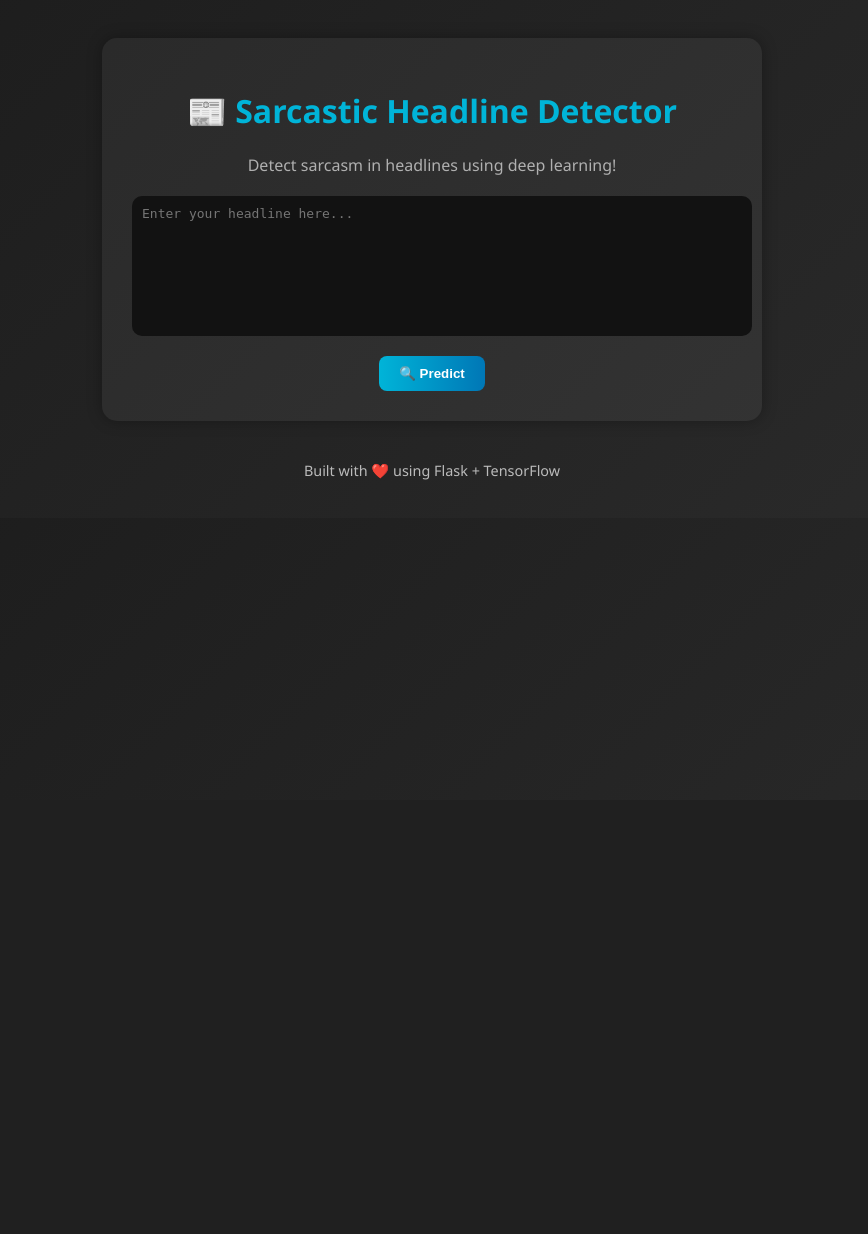
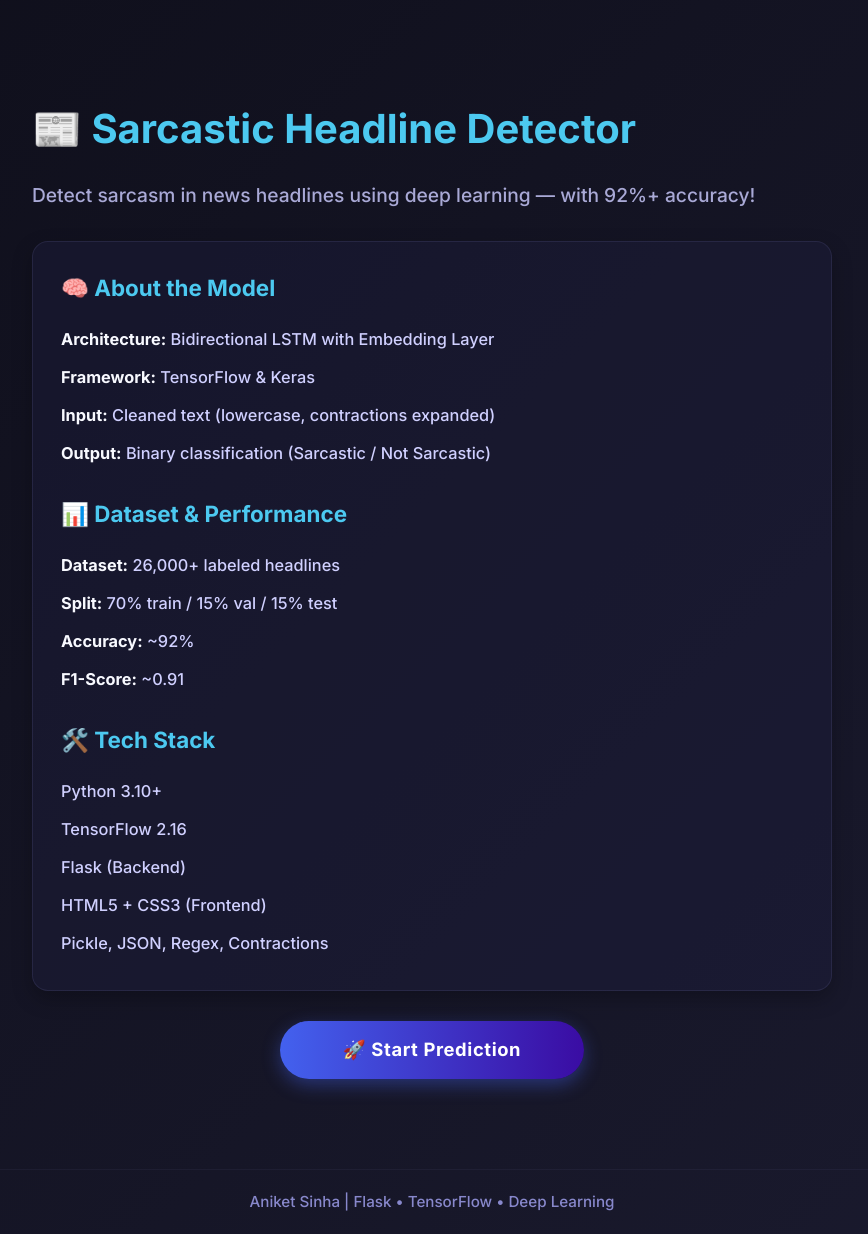
Before and after one commit to aniketsinha010/Sarcasm-Detection, a Flask app: page / in a window 1280 px wide. Shown: the whole page, without its empty margins (208-1076 px from the left). Before the commit the page ends 480 px from the top, so only its background shows below. Run offline with Flask 3, Linux system fonts and the light colour scheme; parts of the project's set-up code (start-up, migrations or seed data) failed here and were passed over.

Commit message:
changes and updates

```diff
--- a/app.py
+++ b/app.py
@@ -1,72 +1,81 @@
+# app.py
+import os
+import pickle
+import json
+import tensorflow as tf
+from tensorflow.keras.preprocessing.sequence import pad_sequences
 from flask import Flask, render_template, request, jsonify
-import pickle, json, tensorflow as tf
-from tensorflow.keras.preprocessing.sequence import pad_sequences
-from src.utility.preprocess import clean_text
-from src.exceptions.exception import CustomException
-import sys
+import logging
 
-# Initialize Flask app
+# 🚀 Initialize logging FIRST (like your training pipeline)
+from src.logging.logger import logger  # Triggers basicConfig
+
+# Use module logger
+app_logger = logging.getLogger(__name__)
+
 app = Flask(__name__)
 
-# Load model, tokenizer, and config once
+# Load model, tokenizer, config ONCE at startup
 def load_resources():
-    try:
-        model = tf.keras.models.load_model("artifacts/sarcasm_detector.h5")
-        with open("artifacts/tokenizer.pkl", "rb") as f:
-            tokenizer = pickle.load(f)
-        with open("artifacts/preprocessing.json", "r") as f:
-            config = json.load(f)
-        return model, tokenizer, config
-    except Exception as e:
-        raise CustomException(e, sys)
+    app_logger.info("Loading model, tokenizer, and config from artifacts")
+    base_path = "artifacts"
+    model = tf.keras.models.load_model(os.path.join(base_path, "sarcasm_detector.h5"))
+    with open(os.path.join(base_path, "tokenizer.pkl"), "rb") as f:
+        tokenizer = pickle.load(f)
+    with open(os.path.join(base_path, "preprocessing.json"), "r") as f:
+        config = json.load(f)
+    app_logger.info("All resources loaded successfully.")
+    return model, tokenizer, config
 
+# Global resources — loaded once
 model, tokenizer, config = load_resources()
 max_length = config["max_length"]
 
-# Home route (renders web UI)
-@app.route("/", methods=["GET", "POST"])
-def index():
+# Import after logging is ready
+from src.utility.preprocess import clean_text
+from src.exceptions.exception import CustomException
+from src.model.predict import predict_sarcasm
+
+
+# =============== ROUTES ===============
+
+@app.route("/")
+def home():
+    """Landing page with project description"""
+    return render_template("home.html")
+
+
+@app.route("/predict", methods=["GET", "POST"])
+def predict_page():
+    """Prediction page with form"""
     if request.method == "POST":
-        headline = request.form["headline"]
-
-        if not headline.strip():
-            return render_template("index.html", error="Please enter a headline first.")
+        headline = request.form.get("headline", "").strip()
+        if not headline:
+            return render_template("predict.html", error="Please enter a headline.")
+        if len(headline) > 500:
+            return render_template("predict.html", error="Headline too long (max 500 characters).")
 
         try:
-            cleaned = [clean_text(headline)]
-            seq = tokenizer.texts_to_sequences(cleaned)
-            padded = pad_sequences(seq, maxlen=max_length, padding='post')
-            pred = model.predict(padded)
-            label = "Sarcastic" if pred[0][0] > 0.5 else "Not Sarcastic"
-            emoji = "😏" if label == "Sarcastic" else "🙂"
-            confidence = float(pred[0][0]) if label == "Sarcastic" else 1 - float(pred[0][0])
-
+            result = predict_sarcasm(headline, model, tokenizer, config)
+            emoji = "😏" if result["label"] == "Sarcastic" else "🙂"
             return render_template(
-                "index.html",
+                "predict.html",
                 headline=headline,
-                result=label,
+                result=result["label"],
                 emoji=emoji,
-                confidence=f"{confidence * 100:.2f}%"
+                confidence=f"{result['confidence'] * 100:.2f}%"
             )
         except Exception as e:
-            raise CustomException(e, sys)
-    return render_template("index.html")
+            app_logger.error(f"Prediction failed: {str(e)}", exc_info=True)
+            return render_template("predict.html", error="Oops! Something went wrong.")
 
-# Optional: API route for programmatic access
-@app.route("/api/predict", methods=["POST"])
-def api_predict():
-    data = request.get_json()
-    headline = data.get("headline", "")
-    cleaned = [clean_text(headline)]
-    seq = tokenizer.texts_to_sequences(cleaned)
-    padded = pad_sequences(seq, maxlen=max_length, padding='post')
-    pred = model.predict(padded)
-    label = "Sarcastic" if pred[0][0] > 0.5 else "Not Sarcastic"
-    confidence = float(pred[0][0]) if pred[0][0] > 0.5 else 1 - float(pred[0][0])
-    return jsonify({"label": label, "confidence": confidence})
+    # GET request: show empty form
+    return render_template("predict.html")
+
+
+
+# =============== RUN ===============
 
 if __name__ == "__main__":
-    app.run(host="0.0.0.0", port=5000, debug=True)
-
-
-## http://127.0.0.1:5000
+    # 🔑 Disable reloader to ensure single-process execution → one clean log file
+    app.run(host="0.0.0.0", port=5000, debug=False)
--- a/static/style.css
+++ b/static/style.css
@@ -1,82 +1,273 @@
+/* static/style.css */
 body {
-    font-family: "Segoe UI", sans-serif;
-    background: linear-gradient(135deg, #1c1c1c, #2b2b2b);
-    color: white;
-    text-align: center;
+    font-family: 'Inter', -apple-system, BlinkMacSystemFont, sans-serif;
+    background: linear-gradient(135deg, #0f0f1b, #1a1a2e);
+    color: #e6e6ff;
+    margin: 0;
+    padding: 0;
+    line-height: 1.6;
+}
+
+.container {
+    max-width: 800px;
+    margin: 40px auto;
     padding: 30px;
 }
 
-.container {
-    max-width: 600px;
-    margin: 0 auto;
-    background-color: rgba(255, 255, 255, 0.05);
-    padding: 30px;
-    border-radius: 15px;
-    box-shadow: 0 0 15px rgba(0,0,0,0.3);
-}
-
-h1 {
-    color: #00b4d8;
+.header h1 {
+    color: #4cc9f0;
     font-weight: 800;
+    font-size: 2.5rem;
+    margin-bottom: 10px;
 }
 
 .subtitle {
-    color: #b0b0b0;
-    margin-bottom: 20px;
+    color: #a9a9d6;
+    font-size: 1.2rem;
+    margin-bottom: 30px;
+}
+
+/* === Prediction Form === */
+.prediction-form {
+    margin: 30px 0;
 }
 
 textarea {
     width: 100%;
-    height: 120px;
-    border-radius: 10px;
-    border: none;
-    padding: 10px;
-    resize: none;
-    background: #121212;
-    color: #fff;
-    outline: none;
-    font-size: 1em;
+    height: 140px;
+    padding: 16px;
+    border-radius: 12px;
+    border: 2px solid rgba(100, 100, 150, 0.3);
+    background: rgba(20, 20, 40, 0.6);
+    color: #f0f0ff;
+    font-size: 1.05rem;
+    resize: vertical;
+    box-sizing: border-box;
+    transition: border-color 0.3s;
 }
 
-button {
-    margin-top: 15px;
-    padding: 10px 20px;
-    background: linear-gradient(90deg, #00b4d8, #0077b6);
+textarea:focus {
+    outline: none;
+    border-color: #4cc9f0;
+    box-shadow: 0 0 0 2px rgba(76, 201, 240, 0.2);
+}
+
+.predict-button {
+    display: inline-block;
+    width: 100%;
+    padding: 14px;
+    background: linear-gradient(90deg, #4cc9f0, #4361ee);
     color: white;
     border: none;
-    border-radius: 8px;
-    font-weight: 600;
+    border-radius: 12px;
+    font-weight: 700;
+    font-size: 1.1rem;
     cursor: pointer;
-    transition: 0.3s;
+    transition: all 0.3s ease;
+    margin-top: 10px;
+    box-shadow: 0 4px 12px rgba(76, 201, 240, 0.25);
 }
 
-button:hover {
-    background: linear-gradient(90deg, #0096c7, #023e8a);
-    transform: scale(1.03);
+.predict-button:hover {
+    background: linear-gradient(90deg, #3a0ca3, #4361ee);
+    transform: translateY(-2px);
+    box-shadow: 0 6px 16px rgba(76, 201, 240, 0.4);
 }
 
-.result {
-    margin-top: 25px;
-    padding: 20px;
-    border-radius: 12px;
-    background-color: rgba(0, 180, 216, 0.15);
+/* === Result Cards === */
+.result-card {
+    margin: 30px 0;
+    padding: 25px;
+    border-radius: 16px;
+    text-align: center;
+    background: rgba(30, 30, 60, 0.5);
+    animation: fadeIn 0.5s ease;
 }
 
-.result.sarcastic {
-    border-left: 6px solid #ff006e;
+@keyframes fadeIn {
+    from { opacity: 0; transform: translateY(10px); }
+    to { opacity: 1; transform: translateY(0); }
 }
 
-.result.not {
-    border-left: 6px solid #06d6a0;
+.result-card.sarcastic {
+    border-top: 4px solid #ff6b6b;
 }
 
-.error {
-    color: #ff4b4b;
+.result-card.not {
+    border-top: 4px solid #06d6a0;
+}
+
+.result-icon {
+    font-size: 3rem;
+    margin-bottom: 15px;
+}
+
+.result-card h2 {
+    font-size: 2rem;
+    margin: 0 0 15px;
+    color: #f8f9ff;
+}
+
+.confidence {
+    font-size: 1.1rem;
+    color: #b0b0e0;
+}
+
+/* === Error Card === */
+.error-card {
+    margin: 30px 0;
+    padding: 20px;
+    background: rgba(255, 107, 107, 0.15);
+    border-radius: 12px;
+    border-left: 4px solid #ff6b6b;
+    color: #ff9e9e;
+}
+
+.error-card h3 {
+    margin-top: 0;
+    color: #ff6b6b;
+}
+
+/* === Navigation === */
+.back-link {
+    text-align: center;
+    margin-top: 25px;
+}
+
+.back-link a {
+    color: #4cc9f0;
+    text-decoration: none;
+    font-weight: 600;
+    display: inline-flex;
+    align-items: center;
+    gap: 6px;
+}
+
+.back-link a:hover {
+    text-decoration: underline;
+}
+
+/* === Footer === */
+footer {
+    text-align: center;
+    margin-top: 60px;
+    padding: 20px;
+    color: #8888cc;
+    font-size: 0.95rem;
+    border-top: 1px solid rgba(100, 100, 150, 0.1);
+}
+
+/* === Responsive Design === */
+@media (max-width: 600px) {
+    .container {
+        padding: 20px;
+        margin: 20px auto;
+    }
+
+    .header h1 {
+        font-size: 2rem;
+    }
+
+    .subtitle {
+        font-size: 1rem;
+    }
+
+    textarea {
+        height: 120px;
+        padding: 14px;
+    }
+
+    .result-card h2 {
+        font-size: 1.7rem;
+    }
+
+    .predict-button {
+        padding: 12px;
+        font-size: 1rem;
+    }
+}
+
+
+/* === Info Box (Home Page) === */
+.info-box {
+    background: rgba(30, 30, 60, 0.45);
+    border-radius: 16px;
+    padding: 28px;
+    margin: 30px 0;
+    border: 1px solid rgba(100, 100, 150, 0.2);
+    box-shadow: 0 8px 20px rgba(0, 0, 0, 0.25);
+}
+
+.info-section {
+    margin-bottom: 24px;
+}
+
+.info-section:last-child {
+    margin-bottom: 0;
+}
+
+.info-section h2 {
+    color: #4cc9f0;
+    font-size: 1.4rem;
+    margin: 0 0 14px 0;
+    display: flex;
+    align-items: center;
+    gap: 10px;
+}
+
+.info-section ul {
+    list-style: none;
+    padding-left: 0;
+    margin: 0;
+}
+
+.info-section li {
+    padding: 6px 0;
+    color: #d0d0ff;
+    font-size: 1.02rem;
+}
+
+.info-section li strong {
+    color: #f8f9ff;
+    font-weight: 600;
+}
+
+/* === Button Container === */
+.button-container {
+    text-align: center;
     margin-top: 20px;
 }
 
-footer {
-    margin-top: 40px;
-    color: #bbb;
-    font-size: 0.9em;
+.start-button {
+    display: inline-block;
+    padding: 14px 42px;
+    background: linear-gradient(90deg, #4361ee, #3a0ca3);
+    color: white;
+    text-decoration: none;
+    border-radius: 50px;
+    font-weight: 700;
+    font-size: 1.15rem;
+    letter-spacing: 0.6px;
+    transition: all 0.35s ease;
+    box-shadow: 0 6px 18px rgba(67, 97, 238, 0.4);
+    min-width: 220px;
 }
+
+.start-button:hover {
+    background: linear-gradient(90deg, #3a0ca3, #4361ee);
+    transform: translateY(-3px) scale(1.03);
+    box-shadow: 0 8px 24px rgba(67, 97, 238, 0.6);
+}
+
+/* Responsive adjustments */
+@media (max-width: 600px) {
+    .info-box {
+        padding: 20px;
+    }
+
+    .start-button {
+        padding: 12px 32px;
+        font-size: 1.05rem;
+        min-width: 180px;
+    }
+}
--- /dev/null
+++ b/templates/home.html
@@ -0,0 +1,62 @@
+<!-- templates/home.html -->
+<!DOCTYPE html>
+<html lang="en">
+<head>
+    <meta charset="UTF-8" />
+    <meta name="viewport" content="width=device-width, initial-scale=1.0" />
+    <title>Sarcastic Headline Detector</title>
+    <link rel="stylesheet" href="{{ url_for('static', filename='style.css') }}" />
+    <link href="https://fonts.googleapis.com/css2?family=Inter:wght@300;500;700&display=swap" rel="stylesheet" />
+</head>
+<body>
+    <div class="container">
+        <div class="header">
+            <h1>📰 Sarcastic Headline Detector</h1>
+            <p class="subtitle">Detect sarcasm in news headlines using deep learning — with 92%+ accuracy!</p>
+        </div>
+
+        <!-- 📦 Project Info Box -->
+        <div class="info-box">
+            <div class="info-section">
+                <h2>🧠 About the Model</h2>
+                <ul>
+                    <li><strong>Architecture:</strong> Bidirectional LSTM with Embedding Layer</li>
+                    <li><strong>Framework:</strong> TensorFlow & Keras</li>
+                    <li><strong>Input:</strong> Cleaned text (lowercase, contractions expanded)</li>
+                    <li><strong>Output:</strong> Binary classification (Sarcastic / Not Sarcastic)</li>
+                </ul>
+            </div>
+
+            <div class="info-section">
+                <h2>📊 Dataset & Performance</h2>
+                <ul>
+                    <li><strong>Dataset:</strong> 26,000+ labeled headlines</li>
+                    <li><strong>Split:</strong> 70% train / 15% val / 15% test</li>
+                    <li><strong>Accuracy:</strong> ~92%</li>
+                    <li><strong>F1-Score:</strong> ~0.91</li>
+                </ul>
+            </div>
+
+            <div class="info-section">
+                <h2>🛠️ Tech Stack</h2>
+                <ul>
+                    <li>Python 3.10+</li>
+                    <li>TensorFlow 2.16</li>
+                    <li>Flask (Backend)</li>
+                    <li>HTML5 + CSS3 (Frontend)</li>
+                    <li>Pickle, JSON, Regex, Contractions</li>
+                </ul>
+            </div>
+        </div>
+
+        <!-- 🚀 Start Prediction Button -->
+        <div class="button-container">
+            <a href="{{ url_for('predict_page') }}" class="start-button">🚀 Start Prediction</a>
+        </div>
+    </div>
+
+    <footer>
+        Aniket Sinha | Flask • TensorFlow • Deep Learning
+    </footer>
+</body>
+</html>
--- a/templates/index.html
+++ /dev/null
@@ -1,37 +0,0 @@
-<!DOCTYPE html>
-<html lang="en">
-<head>
-    <meta charset="UTF-8">
-    <meta name="viewport" content="width=device-width, initial-scale=1.0">
-    <title>Sarcastic Headline Detector 📰</title>
-    <link rel="stylesheet" href="{{ url_for('static', filename='style.css') }}">
-</head>
-<body>
-
-    <div class="container">
-        <h1>📰 Sarcastic Headline Detector</h1>
-        <p class="subtitle">Detect sarcasm in headlines using deep learning!</p>
-
-        <form method="POST" action="/">
-            <textarea name="headline" placeholder="Enter your headline here...">{{ headline or '' }}</textarea>
-            <button type="submit">🔍 Predict</button>
-        </form>
-
-        {% if result %}
-        <div class="result {{ result | lower }}">
-            <p><b>{{ emoji }} {{ result }}</b></p>
-            <small>Confidence: {{ confidence }}</small>
-        </div>
-        {% elif error %}
-        <div class="error">
-            <p>{{ error }}</p>
-        </div>
-        {% endif %}
-    </div>
-
-    <footer>
-        Built with ❤️ using Flask + TensorFlow
-    </footer>
-
-</body>
-</html>
```
Also changed, not shown: src/exceptions/exception.py (+11 -11 lines), src/logging/logger.py (+8 -9 lines), src/model/predict.py (+15 -49 lines), src/utility/preprocess.py (+4 -5 lines), templates/predict.html (added, +49 -0 lines).
